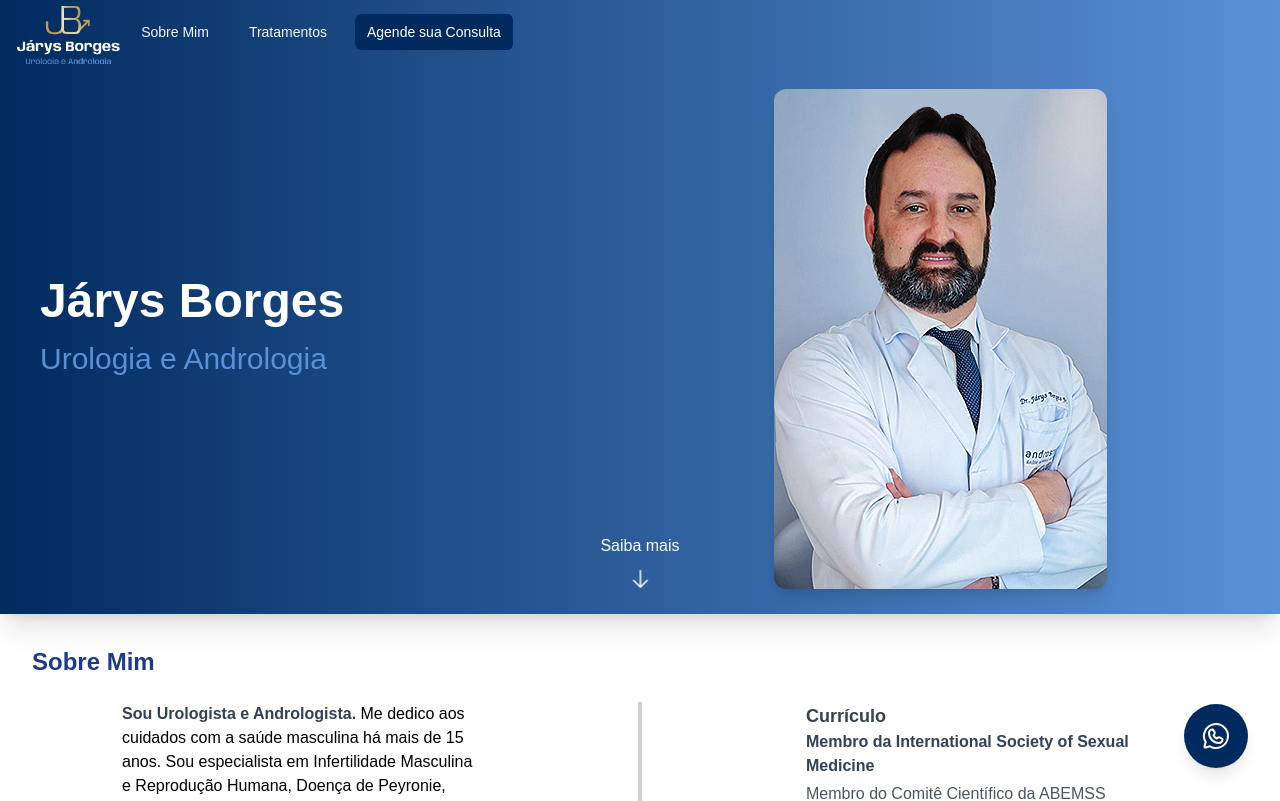
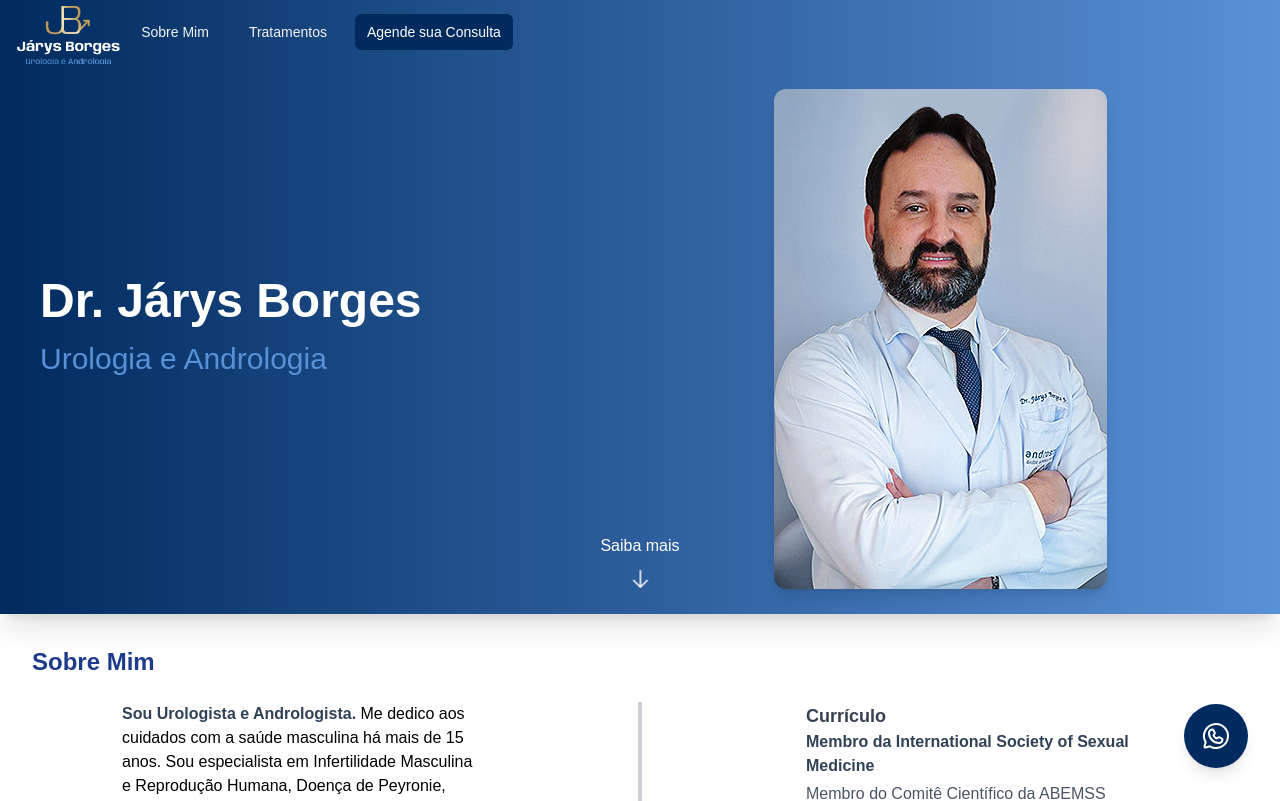
Before and after one commit to DeborahLyra/jarys-borges-landing-page, a React (Vite) app: page / in a window 1280 px wide. Shown: the top 801 px of the page. Built offline with nearby package versions, Linux system fonts and the light colour scheme; a web font is replaced by a local one.

Commit message:
text fixed

```diff
--- a/src/components/Banner/Banner.tsx
+++ b/src/components/Banner/Banner.tsx
@@ -5,7 +5,7 @@
     return (
         <div className="flex flex-col md:flex-row items-center justify-between h-auto md:h-[550px] bg-gradient-to-r from-deepBlue to-skyBlue p-6 md:p-10 shadow-xl relative">
         <div className="w-full md:w-1/2 text-center md:text-left mb-8 md:mb-0">
-            <h1 className="text-4xl md:text-5xl font-bold text-pureWhite mb-4">Járys Borges</h1>
+            <h1 className="text-4xl md:text-5xl font-bold text-pureWhite mb-4">Dr. Járys Borges</h1>
             <h3 className="text-2xl md:text-3xl text-skyBlue mb-6">Urologia e Andrologia</h3>
         </div>
         <div className="w-full md:w-1/2 flex justify-center mb-8 md:mb-0">
```
